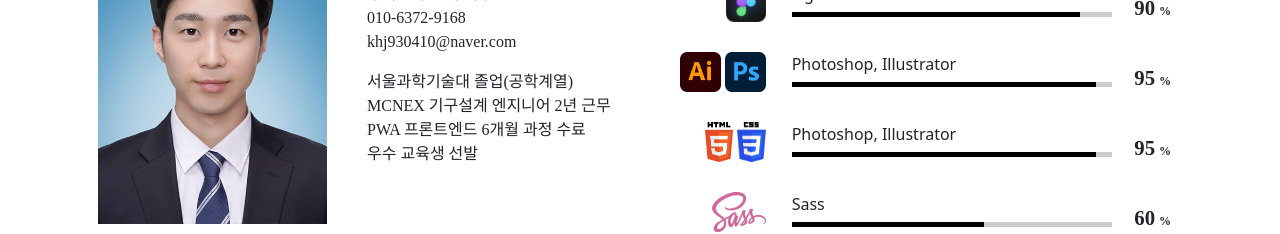
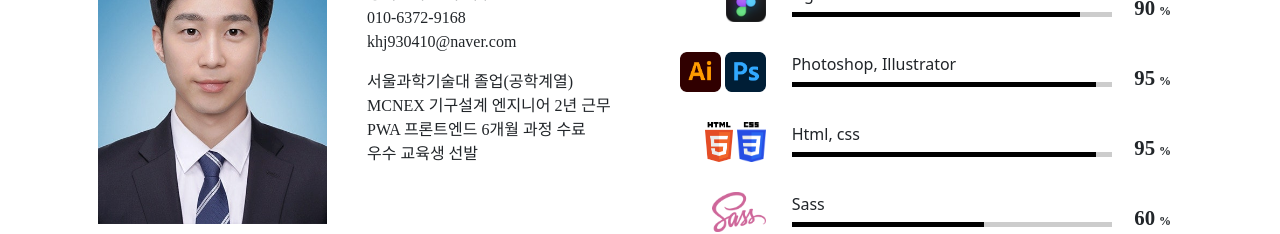
Before and after one commit to lbaku89/portfolio-react-220418, a React (Create React App) app in the folder front/: page / in a window 1280 px wide. Shown: the part 1360-1594 px from the top of the page. Built offline with nearby package versions, Linux system fonts and the light colour scheme; no server answers; a web font is replaced by a local one.

Commit message:
220516 AboutMe part 오탈자 확인

```diff
--- a/front/src/components/AboutMe.js
+++ b/front/src/components/AboutMe.js
@@ -35,7 +35,7 @@ export default function AboutMe() {
         { img : "/img/icon/cssIcon.png",
           alt : "css icon"},
         ],
-      skillNm:"Photoshop, Illustrator",
+      skillNm:"Html, css",
       stack:"stack95",
       graphPercent:"95"
     },
```
